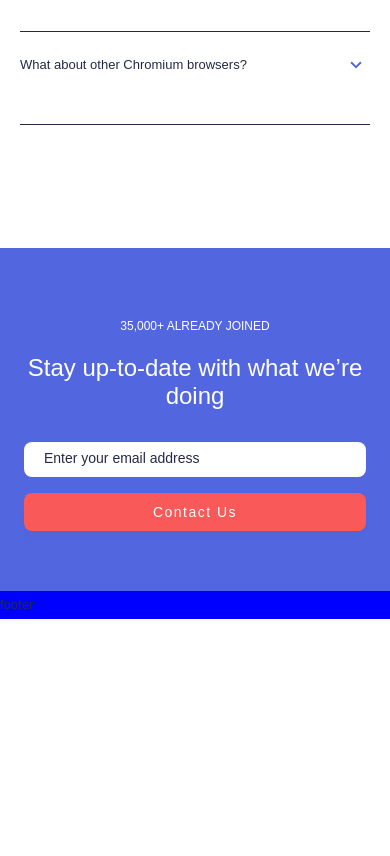
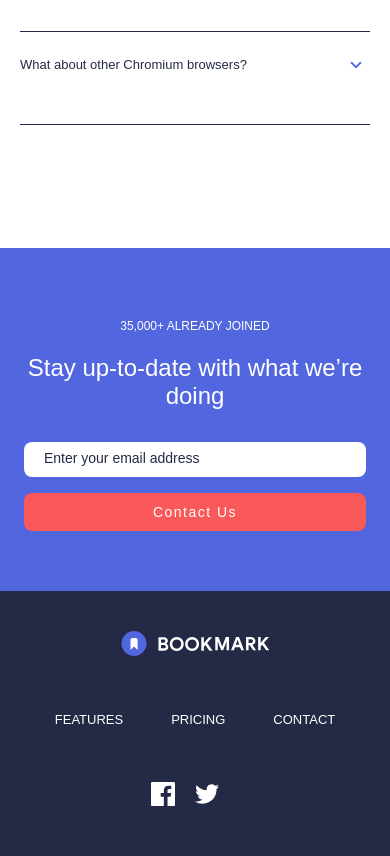
Before and after one commit to ilxomjona/Bookmark, a plain HTML site: page index.html in a window 390 px wide. Shown: the part 3999-4855 px from the top of the page. Before the commit the page ends 4618 px from the top, so only its background shows below. Drawn offline with Linux system fonts and the light colour scheme; a web font is replaced by a local one.

Commit message:
add site-footer

```diff
--- a/css/styles.css
+++ b/css/styles.css
@@ -236,10 +236,6 @@ p {
 	width: 578px;
 	height: 385px;
 	object-fit: contain;
-}
-
-.site-footer {
-	background-color: blue;
 }
 
 /* FEATURES STARTS */
@@ -540,8 +536,6 @@ p {
 }
 .form {
 	display: flex;
-	/* max-width: 442px;
-	width: 100%; */
 }
 .form__input {
 	outline: none;
@@ -566,6 +560,57 @@ p {
 }
 
 /* MAIN END */
+
+.site-footer {
+	background-color: var(--text-color);
+	padding-top: 3.2rem;
+	padding-bottom: 3.2rem;
+}
+.site-footer__container {
+	display: flex;
+	align-items: center;
+}
+.site-footer__logo {
+	margin-right: 6.4rem;
+}
+.site-footer__list {
+	display: flex;
+	margin-right: auto;
+}
+.site-footer__item:not(:last-child) {
+	margin-right: 4.8rem;
+}
+.site-footer__link {
+	color: var(--white-color);
+	transition: all 0.4s ease;
+}
+.site-footer__link:hover {
+	color: var(--hover-color);
+}
+
+.site-footer__link:active {
+	opacity: 0.6;
+}
+.social {
+	display: flex;
+	align-items: center;
+}
+.social__link {
+	margin-right: 4rem;
+}
+
+.social__item svg {
+	color: var(--white-color);
+	transition: all 0.4s ease;
+}
+
+.social__item svg:hover {
+	color: var(--hover-color);
+}
+
+.social__item svg:active {
+	opacity: 0.6;
+}
 
 /* MEDIA START */
 @media screen and (max-width: 992px) {
@@ -784,6 +829,34 @@ p {
 	}
 	.faq__title {
 		font-size: 2.4rem;
+	}
+
+	/* foter */
+
+	.site-footer {
+		padding-top: 4rem;
+		padding-bottom: 4rem;
+	}
+	.site-footer__container {
+		flex-direction: column;
+		justify-content: center;
+	}
+	.site-footer__logo {
+		margin-right: 0rem;
+		margin-bottom: 4rem;
+	}
+	.site-footer__list {
+		display: flex;
+		margin-right: 0rem;
+		align-items: center;
+		justify-content: center;
+		margin-bottom: 4.8rem;
+	}
+	.site-footer__item:not(:last-child) {
+		margin-right: 4.8rem;
+	}
+	.social__link {
+		margin-right: 2rem;
 	}
 }
 
--- a/index.html
+++ b/index.html
@@ -270,7 +270,52 @@
 			</section>
 			<!-- MAIN FOOTER END -->
 		</main>
-		<footer class="site-footer">footer</footer>
+		<footer class="site-footer">
+			<div class="container site-footer__container">
+				<a class="site-footer__logo" href="/">
+					<img src="img/site-footer-logo.svg" alt="site-logo" width="149" height="25" />
+				</a>
+				<ul class="site-footer__list">
+					<li class="site-footer__item">
+						<a class="site-footer__link" href="#">FEATURES</a>
+					</li>
+					<li class="site-footer__item">
+						<a class="site-footer__link" href="#">PRICING</a>
+					</li>
+					<li class="site-footer__item">
+						<a class="site-footer__link" href="#">CONTACT</a>
+					</li>
+				</ul>
+
+				<!-- social -->
+				<ul class="social">
+					<li class="social__item">
+						<a class="social__link" href="#">
+							<svg width="24" height="24" viewBox="0 0 24 24" fill="none" xmlns="http://www.w3.org/2000/svg">
+								<path
+									id="facebook"
+									fill-rule="evenodd"
+									clip-rule="evenodd"
+									d="M22.675 0H1.325C0.593 0 0 0.593 0 1.325V22.676C0 23.407 0.593 24 1.325 24H12.82V14.706H9.692V11.084H12.82V8.413C12.82 5.313 14.713 3.625 17.479 3.625C18.804 3.625 19.942 3.724 20.274 3.768V7.008L18.356 7.009C16.852 7.009 16.561 7.724 16.561 8.772V11.085H20.148L19.681 14.707H16.561V24H22.677C23.407 24 24 23.407 24 22.675V1.325C24 0.593 23.407 0 22.675 0Z"
+									fill="currentColor" />
+							</svg>
+						</a>
+					</li>
+					<li class="social__item">
+						<a class="social__link" href="#">
+							<svg width="24" height="20" viewBox="0 0 24 20" fill="none" xmlns="http://www.w3.org/2000/svg">
+								<path
+									fill-rule="evenodd"
+									clip-rule="evenodd"
+									d="M24 2.55705C23.117 2.94905 22.168 3.21305 21.172 3.33205C22.189 2.72305 22.97 1.75805 23.337 0.608047C22.386 1.17205 21.332 1.58205 20.21 1.80305C19.313 0.846047 18.032 0.248047 16.616 0.248047C13.437 0.248047 11.101 3.21405 11.819 6.29305C7.728 6.08805 4.1 4.12805 1.671 1.14905C0.381 3.36205 1.002 6.25705 3.194 7.72305C2.388 7.69705 1.628 7.47605 0.965 7.10705C0.911 9.38805 2.546 11.522 4.914 11.997C4.221 12.185 3.462 12.229 2.69 12.081C3.316 14.037 5.134 15.46 7.29 15.5C5.22 17.123 2.612 17.848 0 17.54C2.179 18.937 4.768 19.752 7.548 19.752C16.69 19.752 21.855 12.031 21.543 5.10605C22.505 4.41105 23.34 3.54405 24 2.55705Z"
+									fill="currentColor" />
+							</svg>
+						</a>
+					</li>
+				</ul>
+			</div>
+		</footer>
+
 		<script src="js/main.js"></script>
 	</body>
 </html>
```
Also changed, not shown: img/facebook.svg (added), img/site-footer-logo.svg (added), img/twitter.svg (added).
